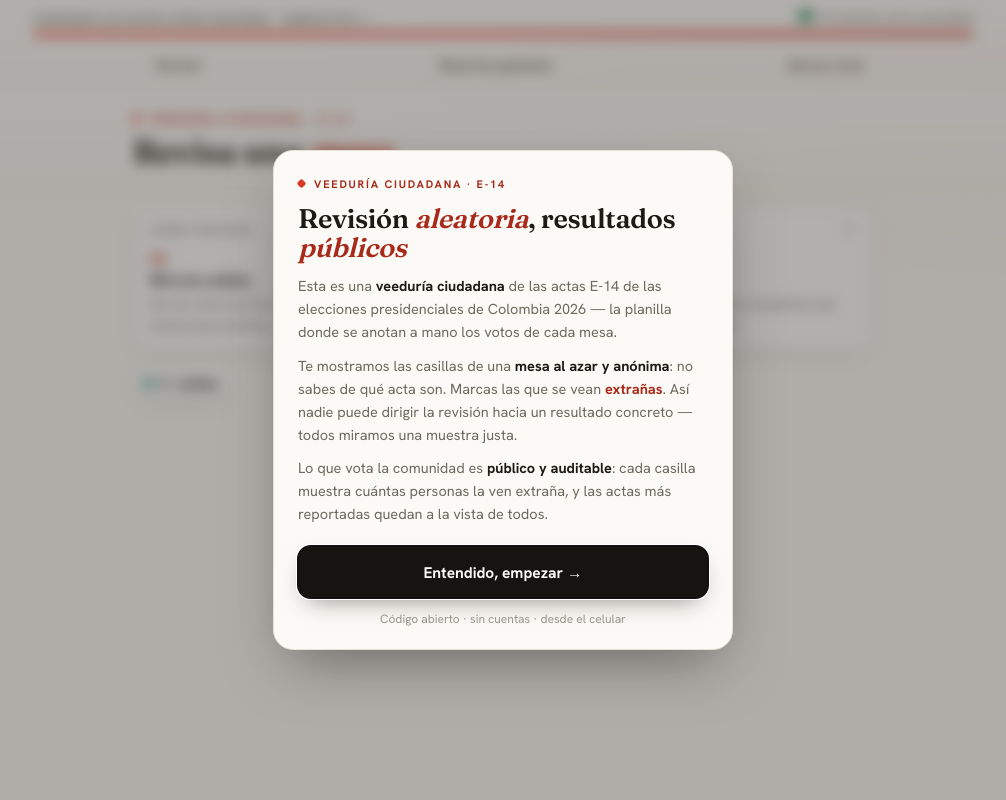
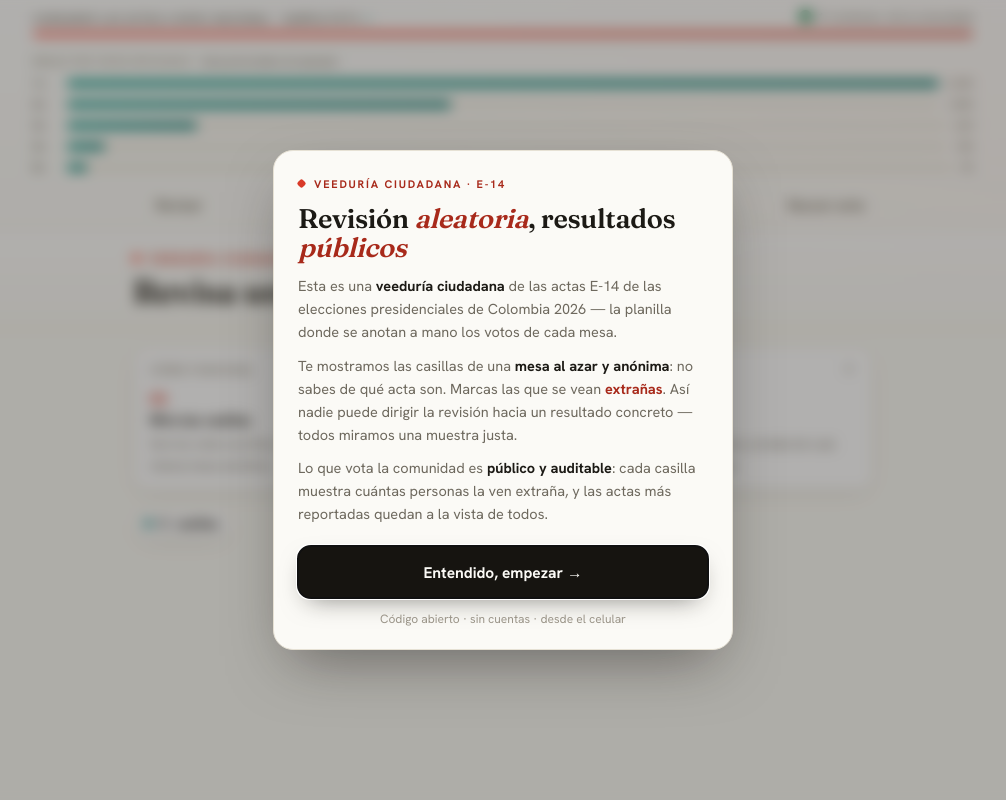
Before and after one commit to jcrubioa2/e14, a Python web app: template e14detector/templates/swipe.html in a window 1280 px wide. Shown: the whole page, without its empty margins (137-1143 px from the left). Run offline with Jinja, Linux system fonts and the light colour scheme; the template is opened without the code that fills it: most values are stand-ins (such as "Sample title", 1, 10 or a date in 2020); some libraries are stand-ins or nearby versions.

Commit message:
Add review-depth histogram POC to app bar.
Show mock bars for mesas reviewed 1×–5+ times below the national load
strip, with vista previa labeling until real community buckets are wired.

Co-authored-by: Cursor <cursoragent@cursor.com>

```diff
--- a/e14detector/templates/_appbar.html
+++ b/e14detector/templates/_appbar.html
@@ -12,7 +12,8 @@
      Kept above the tabs so it informs without being protagonist. Doubles as the doorway to
      /transparencia (the page that explains this very number), so the whole strip is a link
      except on /transparencia itself, where it renders as a plain block (no self-link). */
-  .appbar-progress { display:block; padding:9px 0 8px; color:inherit; text-decoration:none; }
+  .appbar-progress-section { padding:9px 0 8px; }
+  .appbar-progress { display:block; padding:0; color:inherit; text-decoration:none; }
   a.appbar-progress { cursor:pointer; }
   a.appbar-progress:hover { text-decoration:none; }
   a.appbar-progress:hover .appbar-progress-label { color:var(--ink); }
@@ -35,6 +36,23 @@
   .appbar-progress-bar > span { display:block; height:100%; min-width:4px; border-radius:999px;
                          background:linear-gradient(90deg, var(--red), var(--red-deep)); transition:width .6s cubic-bezier(.2,.7,.2,1); }
   .appbar-progress.done .appbar-progress-bar > span { background:var(--green); }
+
+  /* POC: mesas revisadas por profundidad (cuántas personas revisaron cada acta). Mock data only. */
+  .appbar-depth-poc { margin-top:10px; padding-top:8px; border-top:1px dashed var(--line); }
+  .appbar-depth-poc-head { font-size:10px; font-weight:700; letter-spacing:.06em; text-transform:uppercase;
+                           color:var(--ink-faint); margin-bottom:6px; }
+  .appbar-depth-poc-head em { font-style:normal; color:var(--ink-soft); font-weight:600; text-transform:none;
+                              letter-spacing:0; }
+  .appbar-depth-row { display:grid; grid-template-columns:26px 1fr auto; gap:8px; align-items:center;
+                      min-height:18px; margin-bottom:3px; }
+  .appbar-depth-row:last-child { margin-bottom:0; }
+  .appbar-depth-label { font-size:11px; font-weight:800; color:var(--ink-soft); font-variant-numeric:tabular-nums; }
+  .appbar-depth-bar { height:7px; border-radius:999px; background:var(--paper-2); overflow:hidden;
+                      box-shadow:inset 0 0 0 1px rgba(28,26,21,.04); }
+  .appbar-depth-bar > i { display:block; height:100%; min-width:2px; border-radius:999px;
+                          background:linear-gradient(90deg, #0E8C7E, var(--link)); }
+  .appbar-depth-num { font-size:10.5px; font-weight:700; color:var(--ink-faint); font-variant-numeric:tabular-nums;
+                      white-space:nowrap; }
 
   /* Tab index: three equal links, active = ink text + red underline. Scrolls horizontally on
      the narrowest phones (longest label is "Reportes globales") instead of wrapping. */
@@ -64,6 +82,9 @@
 
   @media (max-width:480px) {
     .appbar-reviews-more { display:none; }
+    .appbar-depth-poc-head em { display:none; }
+    .appbar-depth-num { display:none; }
+    .appbar-depth-row { grid-template-columns:24px 1fr; gap:6px; }
     .appbar-tab { padding:11px 12px; font-size:13.5px; }
     .appbar-tab .appbar-tab-dot { display:none; }
   }
@@ -80,7 +101,8 @@
     {% endif %}
     {% if progress or total_reviews %}
     {% set strip_link = active != 'transparencia' %}
-    <{{ 'a' if strip_link else 'div' }} class="appbar-progress {% if progress and progress.complete %}done{% endif %}"{% if strip_link %} href="/transparencia" aria-label="Ver c&oacute;mo cuadran los conteos de actas"{% endif %} aria-live="polite">
+    <div class="appbar-progress-section" aria-live="polite">
+      <{{ 'a' if strip_link else 'div' }} class="appbar-progress {% if progress and progress.complete %}done{% endif %}"{% if strip_link %} href="/transparencia" aria-label="Ver c&oacute;mo cuadran los conteos de actas"{% endif %}>
         <div class="appbar-progress-top">
           <span class="appbar-progress-lead">
             <span class="appbar-progress-label">{% if progress %}{% if progress.complete %}Todas las actas est&aacute;n disponibles{% else %}Cargando las actas a nivel nacional &middot; {{ progress.pct }}%{% endif %}{% endif %}</span>
@@ -95,6 +117,29 @@
         </div>
         {% if progress %}<div class="appbar-progress-bar"><span style="width: {{ progress.pct }}%"></span></div>{% endif %}
       </{{ 'a' if strip_link else 'div' }}>
+      {# Mock review-depth histogram (POC) — replace with live buckets when wired to community store. #}
+      {% set depth_counts = [
+        ('1\u00d7', 4200),
+        ('2\u00d7', 1850),
+        ('3\u00d7', 620),
+        ('4\u00d7', 180),
+        ('5+', 95),
+      ] %}
+      {% set ns = namespace(max=1) %}
+      {% for _lbl, _cnt in depth_counts %}
+        {% if _cnt > ns.max %}{% set ns.max = _cnt %}{% endif %}
+      {% endfor %}
+      <div class="appbar-depth-poc" aria-label="Vista previa: mesas revisadas por profundidad">
+        <div class="appbar-depth-poc-head">Mesas por veces revisadas <em>&middot; vista previa (datos de ejemplo)</em></div>
+        {% for label, count in depth_counts %}
+        <div class="appbar-depth-row">
+          <span class="appbar-depth-label">{{ label }}</span>
+          <span class="appbar-depth-bar" aria-hidden="true"><i style="width:{{ (100.0 * count / ns.max)|round(1) }}%"></i></span>
+          <span class="appbar-depth-num">{{ "{:,}".format(count).replace(",", ".") }}</span>
+        </div>
+        {% endfor %}
+      </div>
+    </div>
     {% endif %}
     <nav class="appbar-tabs" aria-label="Secciones">
       <a class="appbar-tab {% if active == 'revisar' %}is-active{% endif %}" href="/votar"{% if active == 'revisar' %} aria-current="page"{% endif %}><span class="appbar-tab-dot" aria-hidden="true"></span>Revisar</a>
```
Lines whose indentation alone changed are shown as unchanged.
